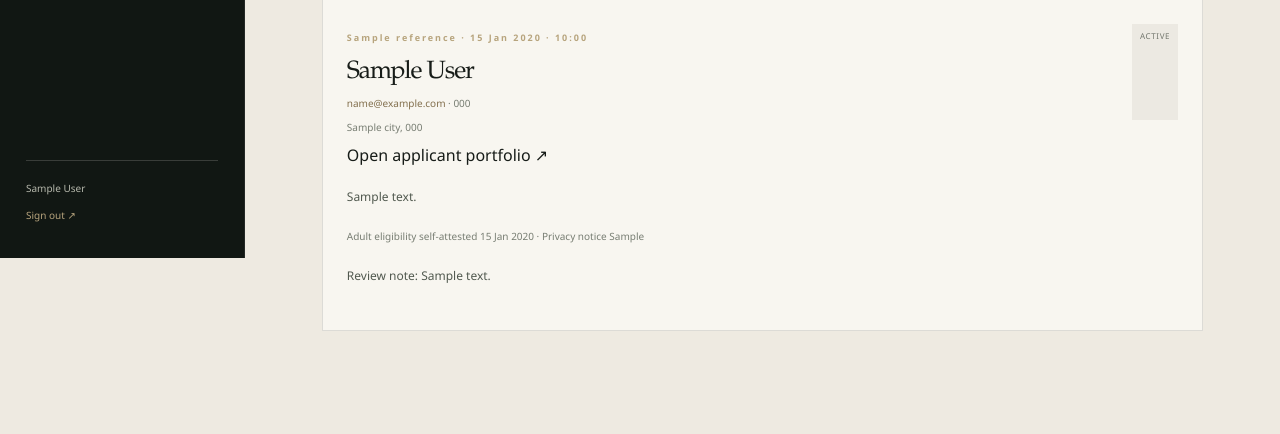
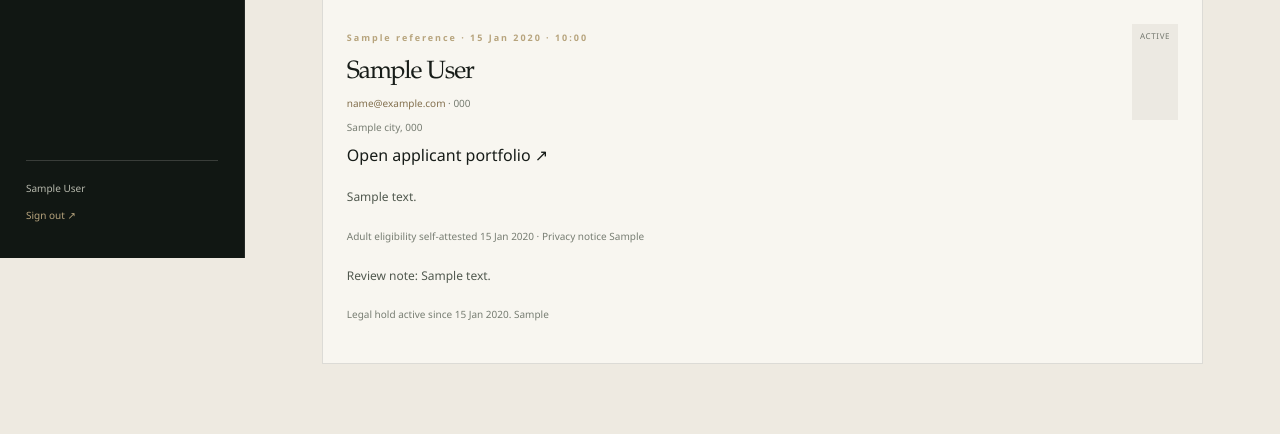
Before and after one commit to LloydCoder/talyvane-platform, a Laravel app: template resources/views/admin/model-agency/applications/index.blade.php in a window 1280 px wide. Shown: the part 542-976 px from the top of the page. Before the commit the page ends 873 px from the top, so only its background shows below. Run offline with Laravel 12, Linux system fonts and the light colour scheme; the visitor is signed in with stand-in values (Sample User, id 1); data comes from the database, SQL or seed files in the repository; tables that the repository leaves empty hold one stand-in row (values such as "Sample post"); the template is opened without the code that fills it: most values are stand-ins (such as "Sample title", 1, 10 or a date in 2020); parts of the project's set-up code (start-up, migrations or seed data) failed here and were passed over.

Commit message:
ui: add restricted legal hold controls and erased-data-safe rendering

```diff
--- a/resources/views/admin/model-agency/applications/index.blade.php
+++ b/resources/views/admin/model-agency/applications/index.blade.php
@@ -14,8 +14,20 @@
                 <p class="enquiry-destination">{{ $application->city }}, {{ $application->country_code }}</p>
                 @if($application->portfolio_url)<p><a href="{{ $application->portfolio_url }}" target="_blank" rel="noopener noreferrer nofollow">Open applicant portfolio ↗</a></p>@endif
                 <p class="enquiry-message">{{ $application->experience_summary }}</p>
-                <p class="field-help">Adult eligibility self-attested {{ $application->adult_eligibility_confirmed_at->format('d M Y') }} · Privacy notice {{ $application->privacy_notice_version }}</p>
+                <p class="field-help">Adult eligibility self-attested {{ $application->adult_eligibility_confirmed_at?->format('d M Y') ?? 'Erased' }} · Privacy notice {{ $application->privacy_notice_version }}</p>
                 @if($application->review_note)<p class="enquiry-message">Review note: {{ $application->review_note }}</p>@endif
+                @if($application->legal_hold_at)
+                    <p class="field-help">Legal hold active since {{ $application->legal_hold_at->format('d M Y') }}. {{ $application->legal_hold_reason }}</p>
+                @endif
+                @if(in_array(auth()->user()->role, ['super_admin', 'owner'], true))
+                    <form method="POST" action="{{ route('admin.model-applications.legal-hold', $application) }}" class="enquiry-status-form">
+                        @csrf
+                        <input type="hidden" name="enabled" value="{{ $application->legal_hold_at ? '0' : '1' }}">
+                        <label for="legal-hold-reason-{{ $application->id }}">{{ $application->legal_hold_at ? 'Reason for releasing legal hold' : 'Reason for placing legal hold' }}</label>
+                        <textarea id="legal-hold-reason-{{ $application->id }}" name="reason" rows="2" minlength="20" maxlength="2000" required></textarea>
+                        <button class="button button-dark" type="submit">{{ $application->legal_hold_at ? 'Release legal hold' : 'Place legal hold' }}</button>
+                    </form>
+                @endif
                 @if(in_array($application->status, ['submitted','reviewing'], true))
                     <form method="POST" action="{{ route('admin.model-applications.update', $application) }}" class="enquiry-status-form">
                         @csrf @method('PATCH')
```
